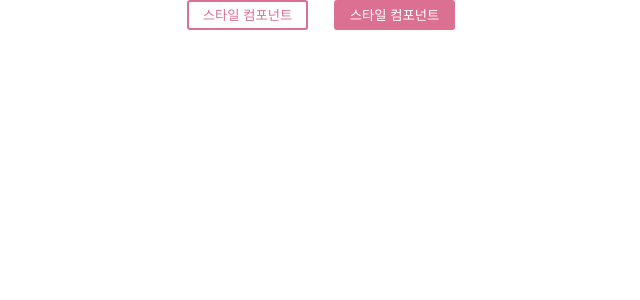
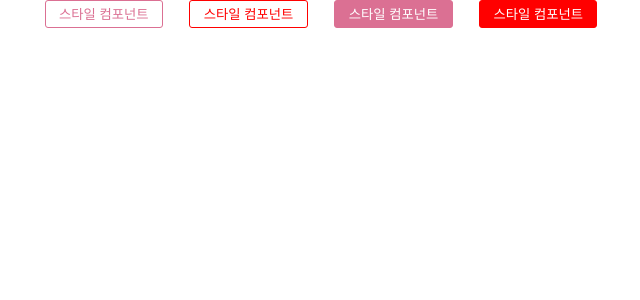
Before and after one commit to camp-son/react-styled-components, a React (Create React App) app: page / in a window 1280 px wide. Shown: the top 300 px of the page, without its empty margins (319-959 px from the left). Built offline with nearby package versions, Linux system fonts and the light colour scheme.

Commit message:
스타일 컴포넌트 확장

```diff
--- a/src/component/button/Button.tsx
+++ b/src/component/button/Button.tsx
@@ -7,13 +7,13 @@ type ButtonPropsType = {
 };
 
 const StyledButton = styled.button`
-    background: transparent;
     border-radius: 3px;
-    border: 2px solid palevioletred;
-    color: palevioletred;
     margin: 0 1em;
     padding: 0.25em 1em;
 
+    border: 1px solid palevioletred;
+    background: transparent;
+    color: palevioletred;
     ${(props: ButtonPropsType) =>
         props.primary &&
         css`
@@ -22,8 +22,25 @@ const StyledButton = styled.button`
         `}
 `;
 
+const ExtendsStyledButton = styled(StyledButton)`
+    border: 1px solid red;
+    background: white;
+    color: red;
+    ${(props: ButtonPropsType) =>
+        props.primary &&
+        css`
+            background: red;
+            color: white;
+        `}
+`;
+
 const Button = ({children, ...rest}: ButtonPropsType): ReactElement => {
-    return <StyledButton {...rest}>{children}</StyledButton>;
+    return (
+        <>
+            <StyledButton {...rest}>{children}</StyledButton>
+            <ExtendsStyledButton {...rest}>{children}</ExtendsStyledButton>
+        </>
+    );
 };
 
 export default Button;
```
